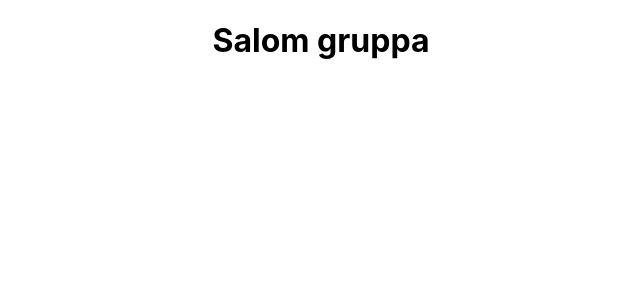
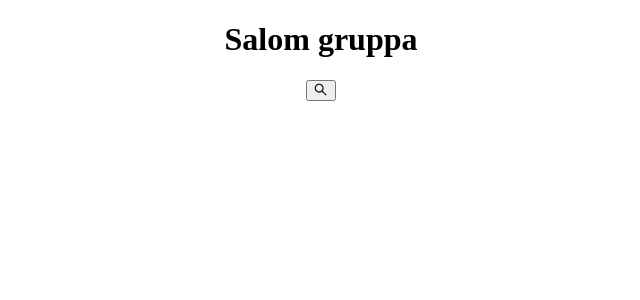
Before and after one commit to Sardor1498/my-pro, a React (Create React App) app: page / in a window 1280 px wide. Shown: the top 300 px of the page, without its empty margins (319-959 px from the left). Built offline with nearby package versions, Linux system fonts and the light colour scheme.

Commit message:
Sardor1498

```diff
--- /dev/null
+++ b/postcss.config.js
@@ -0,0 +1,6 @@
+module.exports = {
+  plugins: {
+    tailwindcss: {},
+    autoprefixer: {},
+  },
+}
--- a/src/App.js
+++ b/src/App.js
@@ -1,9 +1,15 @@
 import './App.css';
+import { Button, Tooltip } from 'antd';
+import { SearchOutlined } from '@ant-design/icons';
+
 
 function App() {
   return (
     <div className="App">
-     <h1>Salom gruppa</h1>
+     <h1 className="text-3xl font-bold text-red-300">Salom gruppa</h1>
+     <Tooltip title="search">
+      <Button shape="circle" icon={<SearchOutlined />} />
+    </Tooltip>
     </div>
   );
 }
--- a/src/index.css
+++ b/src/index.css
@@ -1,13 +1,3 @@
-body {
-  margin: 0;
-  font-family: -apple-system, BlinkMacSystemFont, 'Segoe UI', 'Roboto', 'Oxygen',
-    'Ubuntu', 'Cantarell', 'Fira Sans', 'Droid Sans', 'Helvetica Neue',
-    sans-serif;
-  -webkit-font-smoothing: antialiased;
-  -moz-osx-font-smoothing: grayscale;
-}
-
-code {
-  font-family: source-code-pro, Menlo, Monaco, Consolas, 'Courier New',
-    monospace;
-}
+/* @tailwind base;
+@tailwind components;
+@tailwind utilities; */
--- /dev/null
+++ b/tailwind.config.js
@@ -0,0 +1,9 @@
+module.exports = {
+  content: [
+    "./src/**/*.{js,jsx,ts,tsx}",
+  ],
+  theme: {
+    extend: {},
+  },
+  plugins: [],
+}
```
Also changed, not shown: package.json (+7 -0 lines), 1 other file (tests, documents, lock files or other folders).
